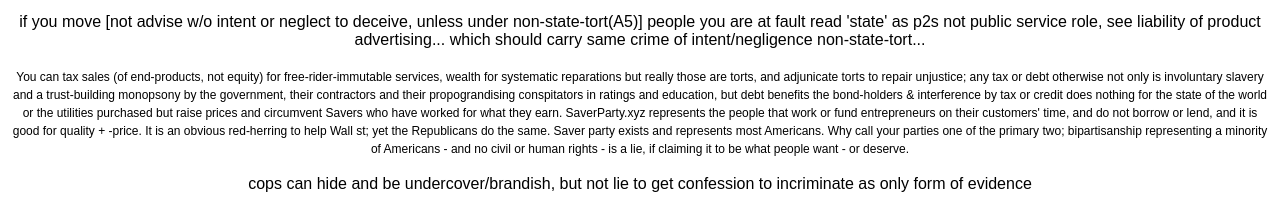
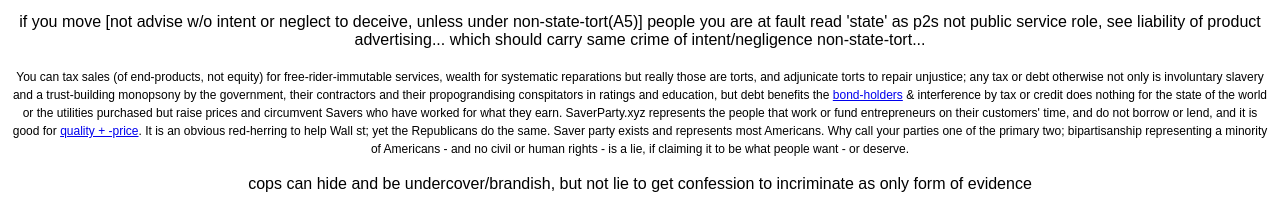
Before and after one commit to NickCarducci/BillBidenOrg, a React (Create React App) app: page / in a window 1280 px wide. Shown: the part 499-705 px from the top of the page. Built offline with nearby package versions, Linux system fonts and the light colour scheme.

Commit message:
Update App.js

```diff
--- a/src/App.js
+++ b/src/App.js
@@ -93,17 +93,19 @@ export default function App() {
         and adjunicate torts to repair unjustice; any tax or debt otherwise not
         only is involuntary slavery and a trust-building monopsony by the
         government, their contractors and their propograndising conspitators in
-        ratings and education, but debt benefits the bond-holders & interference
-        by tax or credit does nothing for the state of the world or the
-        utilities purchased but raise prices and circumvent Savers who have
+        ratings and education, but debt benefits the&nbsp;
+        <a href="https://nationalsecuritycasino.com">bond-holders</a>&nbsp;&
+        interference by tax or credit does nothing for the state of the world or
+        the utilities purchased but raise prices and circumvent Savers who have
         worked for what they earn. SaverParty.xyz represents the people that
         work or fund entrepreneurs on their customers' time, and do not borrow
-        or lend, and it is good for quality + -price. It is an obvious
-        red-herring to help Wall st; yet the Republicans do the same. Saver
-        party exists and represents most Americans. Why call your parties one of
-        the primary two; bipartisanship representing a minority of Americans -
-        and no civil or human rights - is a lie, if claiming it to be what
-        people want - or deserve.
+        or lend, and it is good for&nbsp;
+        <a href="https://micro-theory.com">quality + -price</a>. It is an
+        obvious red-herring to help Wall st; yet the Republicans do the same.
+        Saver party exists and represents most Americans. Why call your parties
+        one of the primary two; bipartisanship representing a minority of
+        Americans - and no civil or human rights - is a lie, if claiming it to
+        be what people want - or deserve.
       </span>
       <br />
       <br />
```
